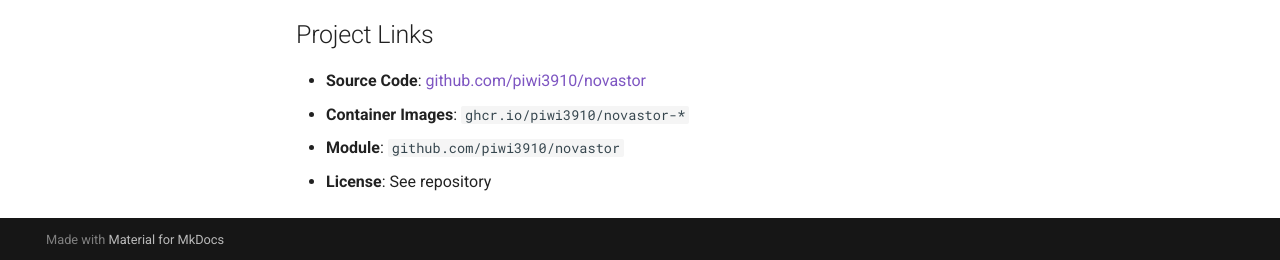
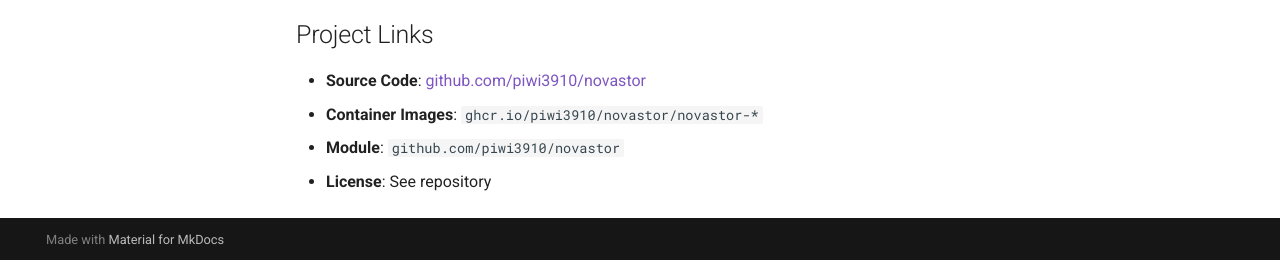
Before and after one commit to azrtydxb/novastor, an MkDocs documentation site: the page built from docs/index.md, in a window 1280 px wide and 900 px high, scrolled down 2221 px. Shown: the part 637-897 px from the top of the window. Built offline with MkDocs 1.6.1 and Material for MkDocs 9.7.7, drawn with Linux system fonts in a browser that asks for light colours; comment, search, counter and statistics services are not loaded.

Commit message:
[Fix] Correct GHCR image paths for Docker push
The nightly and release workflows push to
ghcr.io/piwi3910/novastor-<component> which returns 403 Forbidden
because GITHUB_TOKEN is scoped to the repository namespace. The correct
path is ghcr.io/piwi3910/novastor/novastor-<component> matching the
Helm chart registry configuration.

Also update docs and scheduler manifest to use the correct path.

```diff
--- a/docs/index.md
+++ b/docs/index.md
@@ -89,6 +89,6 @@
 ## Project Links
 
 - **Source Code**: [github.com/piwi3910/novastor](https://github.com/piwi3910/novastor)
-- **Container Images**: `ghcr.io/piwi3910/novastor-*`
+- **Container Images**: `ghcr.io/piwi3910/novastor/novastor-*`
 - **Module**: `github.com/piwi3910/novastor`
 - **License**: See repository
```
Also changed, not shown: docs/development/contributing.md (+1 -1 lines), 3 other files.
